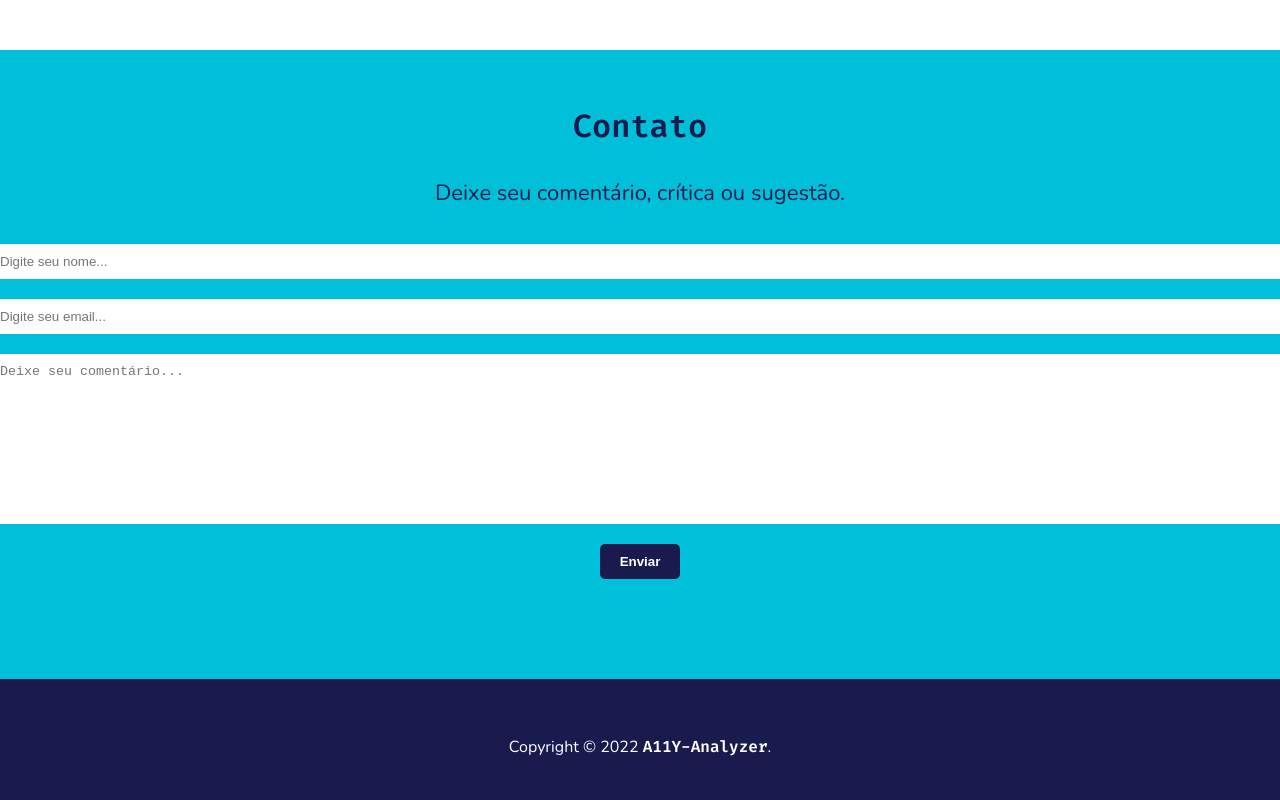
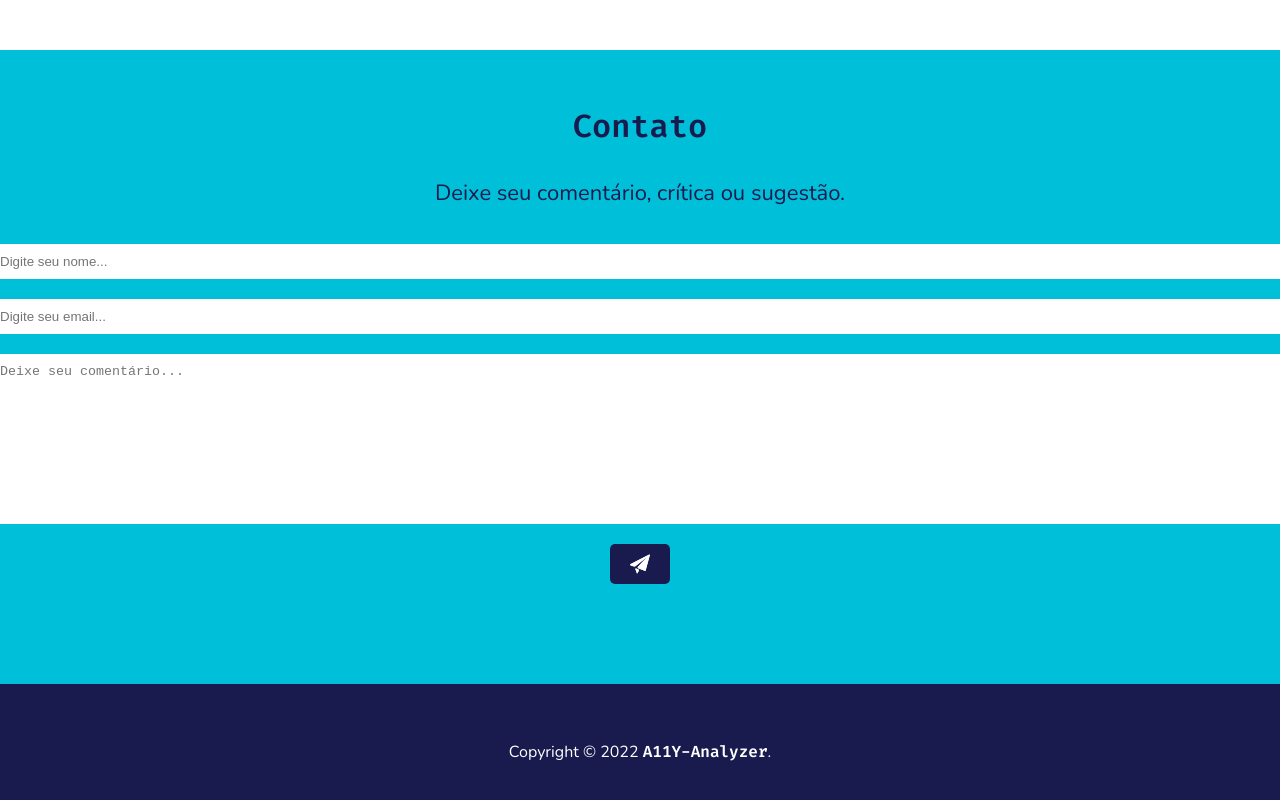
Before and after one commit to guisalmeida/a11y-analyzer, a website: page public/index.html in a window 1280 px wide. Shown: the part 8881-9681 px from the top of the page. Drawn offline with nearby package versions, Linux system fonts and the light colour scheme.

Commit message:
feat: submit icon button

```diff
--- a/public/assets/styles.css
+++ b/public/assets/styles.css
@@ -248,6 +248,16 @@ form button {
     cursor: pointer;
 }
 
+form .submit {
+    display: block;
+    height: 20px;
+    width: 20px;
+}
+
+form .submit svg {
+    fill: white;
+}
+
 footer {
     background-color: var(--dark-blue);
     width: 100%;
--- a/public/index.html
+++ b/public/index.html
@@ -1,5 +1,5 @@
 <!DOCTYPE html>
-<html lang="en">
+<html>
 <head>
 	<meta charset="UTF-8">
 	<meta http-equiv="X-UA-Compatible" content="IE=edge">
@@ -153,7 +153,13 @@ it('Should ONLY include rules with these levels of conformance', () => {
 				<input type="text" name="nome" id="nome" placeholder="Digite seu nome..." required>
 				<input type="text" name="email" id="email" placeholder="Digite seu email..." required>
 				<textarea name="comentario" id="comentario" cols="30" rows="10" placeholder="Deixe seu comentário..." required></textarea>
-				<button type="submit">Enviar</button>
+				<button type="submit">
+					<span class="submit">
+						<svg version="1.1" xmlns="http://www.w3.org/2000/svg" xmlns:xlink="http://www.w3.org/1999/xlink" x="0px" y="0px" viewBox="0 0 1000 1000" enable-background="new 0 0 1000 1000" xml:space="preserve">
+							<g><path d="M36.9,506.2c-37.1,19.5-35.6,48,3.3,63.4l115.3,45.6c38.9,15.4,97.9,7,130.9-18.8L787,201.6c32.9-25.9,36.4-22.1,7.8,8.5L399.1,633.7c-28.7,30.5-20.2,68,18.8,83.1l13.5,5.3c39.1,15.1,102.8,40.5,141.6,56.3l127.9,52.1c38.8,15.7,70.6,28.8,70.7,29.1c0,0.2,0.2,1,0.4,1c0.2,0.1,9.4-33,20.3-73.4L987.1,70.9c11-40.4-10.3-57.6-47.4-38.1L36.9,506.2z"/><path d="M353.3,975c-2.3,6.8,78.8-117.5,78.8-117.5c23-35,10-76.8-28.8-92.6l-88.5-36.3c-38.7-15.9-57.3,2.7-41.3,41.5C273.5,770.2,355.6,968,353.3,975z"/><path d="M36.9,506.2c-37.1,19.5-35.6,48,3.3,63.4l115.3,45.6c38.9,15.4,97.9,7,130.9-18.8L787,201.6c32.9-25.9,36.4-22.1,7.8,8.5L399.1,633.7c-28.7,30.5-20.2,68,18.8,83.1l13.5,5.3c39.1,15.1,102.8,40.5,141.6,56.3l127.9,52.1c38.8,15.7,70.6,28.8,70.7,29.1c0,0.2,0.2,1,0.4,1c0.2,0.1,9.4-33,20.3-73.4L987.1,70.9c11-40.4-10.3-57.6-47.4-38.1L36.9,506.2z"/><path d="M353.3,975c-2.3,6.8,78.8-117.5,78.8-117.5c23-35,10-76.8-28.8-92.6l-88.5-36.3c-38.7-15.9-57.3,2.7-41.3,41.5C273.5,770.2,355.6,968,353.3,975z"/></g>
+						</svg>
+					</span>
+				</button>
 			</form>
 		</div>
 	</div>
```
Also changed, not shown: public/assets/images/submit.svg (added).
